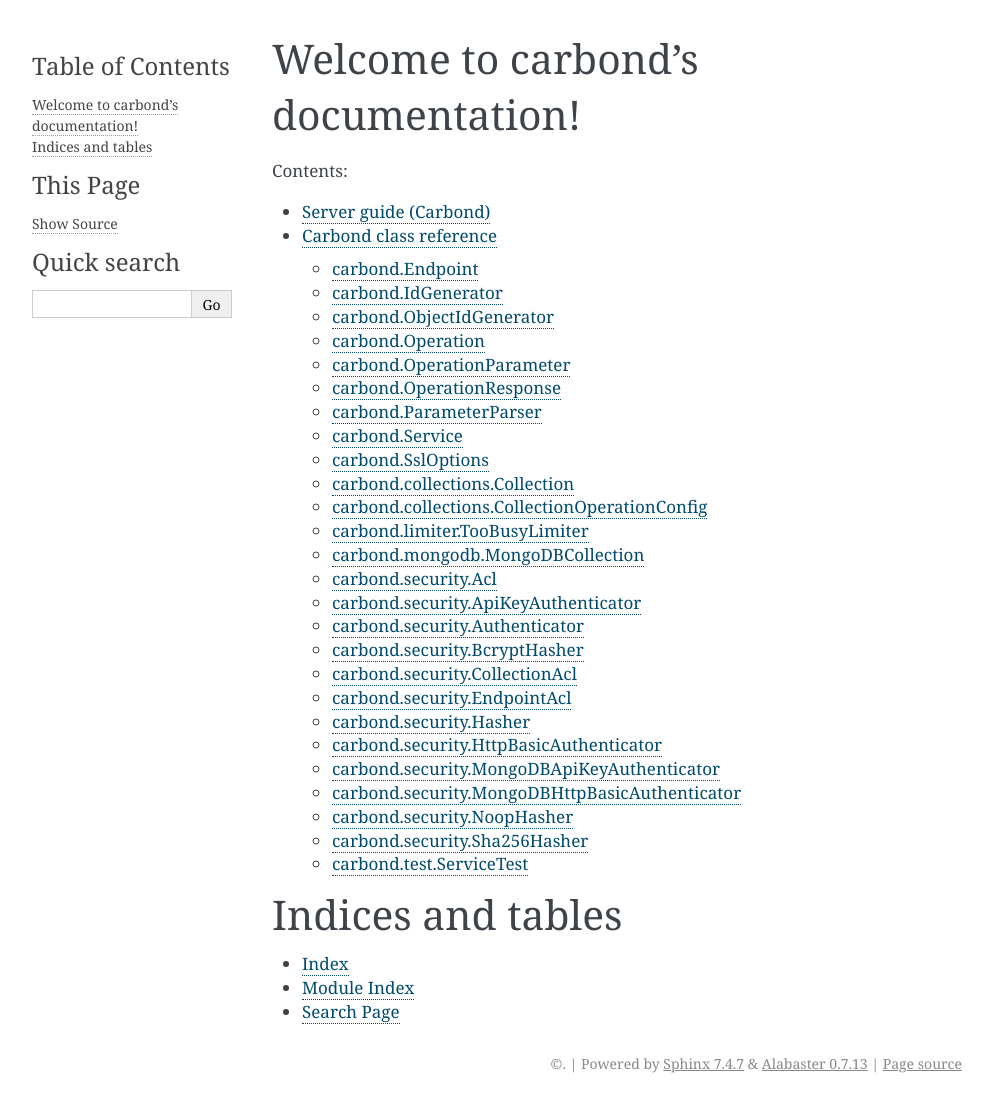
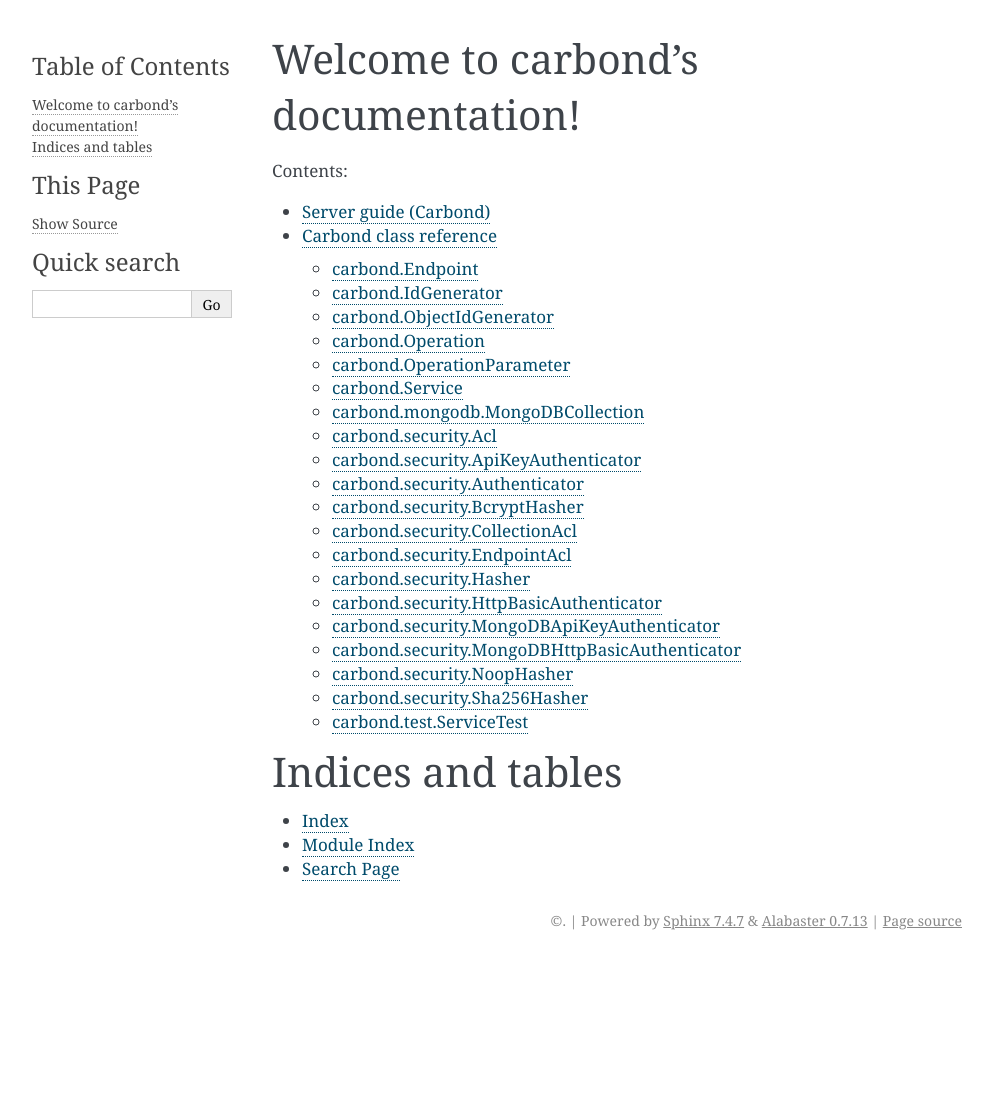
Before and after one commit to carbon-io/carbond, a Sphinx documentation site: the page built from docs/index.rst, in a window 1280 px wide. Shown: the whole page, without its empty margins (148-1141 px from the left). Built offline with Sphinx 7.4.7, drawn with Linux system fonts in a browser that asks for light colours; pages that are not in the unit, such as notebooks, are missing from menus; the version number is read from the project's files by our own code; after the commit the page ends 960 px from its top, so only the background shows below that.

Commit message:
Removing extra doc pages from index / bump v

```diff
--- a/docs/ref/carbond.security.CollectionAcl.rst
+++ b/docs/ref/carbond.security.CollectionAcl.rst
@@ -48,7 +48,7 @@ Methods
         .. csv-table::
             :class: details-table
 
-            "hasPermission (*user, permission, env*)", "overrides :attr:`~carbond.security.Acl.hasPermission`"
+            "hasPermission (*user, permission, env*)", "overrides :attr:`~carbond.security.EndpointAcl.hasPermission`"
             "Arguments", "**user** (:class:`object`): Lorem ipsum dolor sit amet |br|
             **permission** (:class:`string`): Lorem ipsum dolor sit amet |br|
             **env** (:class:`object`): Lorem ipsum dolor sit amet |br|"
--- a/docs/ref/carbond.security.EndpointAcl.rst
+++ b/docs/ref/carbond.security.EndpointAcl.rst
@@ -5,9 +5,9 @@
 
    <br />
 
-==============================
+============================
 carbond.security.EndpointAcl
-==============================
+============================
 *extends* :class:`~carbond.security.Acl`
 
 Description for :class:`~carbond.security.EndpointAcl` goes here
--- a/docs/ref/index.rst
+++ b/docs/ref/index.rst
@@ -13,25 +13,7 @@ Carbond class reference
     carbond.ObjectIdGenerator.rst
     carbond.Operation.rst
     carbond.OperationParameter.rst
-    carbond.OperationResponse.rst
-    carbond.ParameterParser.rst
     carbond.Service.rst
-    carbond.SslOptions.rst
-    carbond.SwaggerDescriptorGenerator.rst
-    carbond.UserCollection.rst
-    carbond.collections.Collection.rst
-    carbond.collections.CollectionOperationConfig.rst
-    carbond.limiter.ChainLimiter
-    carbond.limiter.FunctionLimiter
-    carbond.limiter.Limiter
-    carbond.limiter.PolicyLimiter
-    carbond.limiter.TooBusyLimiter
-    carbond.limiter.LimiterPolicy
-    carbond.limiter.LimiterPolicyState
-    carbond.limiter.WindowLimiterPolicy
-    carbond.limiter.LimiterSelector
-    carbond.limiter.ReqPropertyLimiterSelector
-    carbond.limiter.StaticKeyLimiterSelector
     carbond.mongodb.MongoDBCollection.rst
     carbond.security.Acl.rst
     carbond.security.ApiKeyAuthenticator.rst
```
